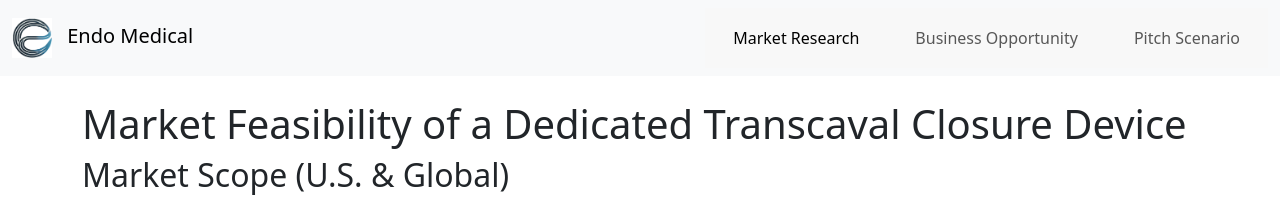
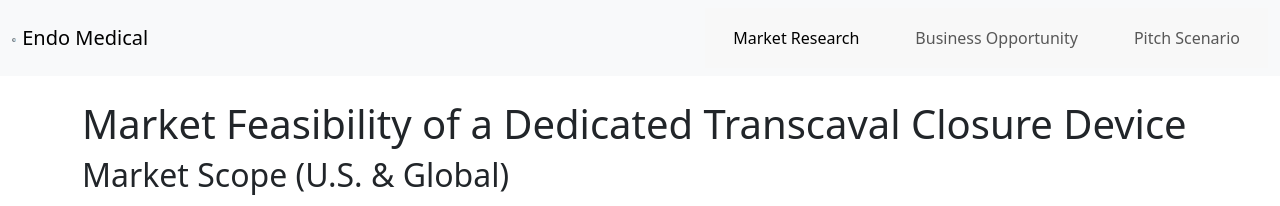
Before and after one commit to psychemistz/EndoMedical, a Jekyll site: the page built from index.md, in a window 1280 px wide. Shown: the top 206 px of the page. Built offline with Jekyll 4.4.1, drawn with Linux system fonts in a browser that asks for light colours.

Commit message:
Update style.css

```diff
--- a/assets/css/style.css
+++ b/assets/css/style.css
@@ -1,7 +1,7 @@
 .logo {
-  width: 40px;
+  width: 4px;
   height: auto;
-  margin-right: 10px;
+  margin-right: 1px;
   vertical-align: middle;
 }
 
```
